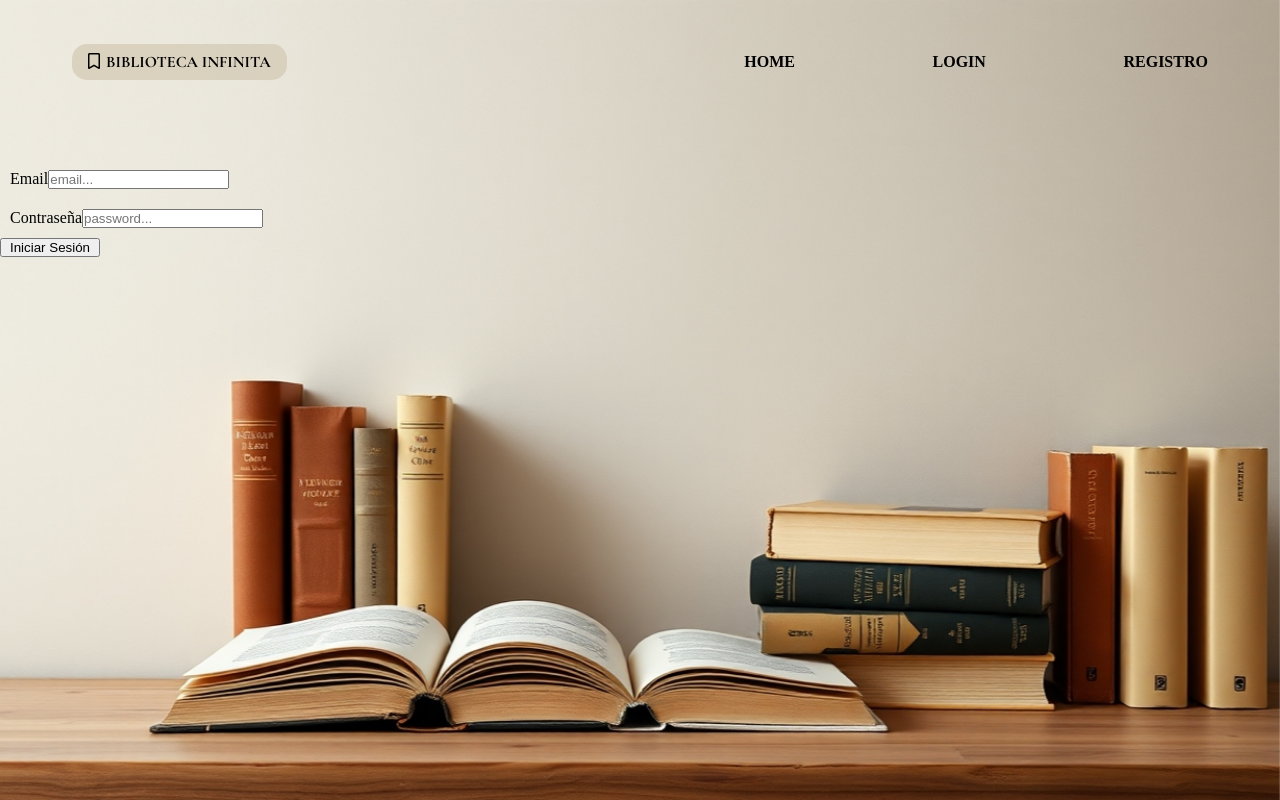
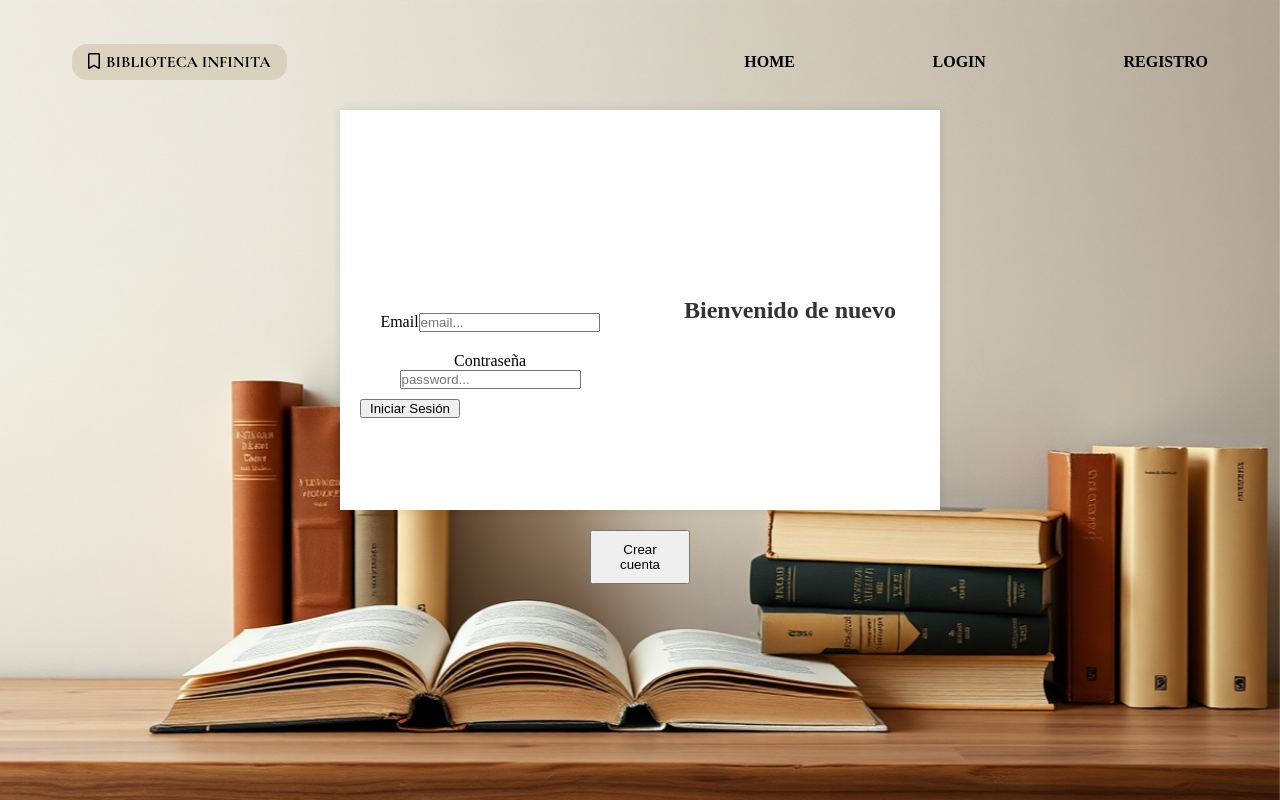
Before and after one commit to raquel-manajreh/BIBLIOTECA-INFINITA, a React (Vite) app: page /login in a window 1280 px wide. Built offline with nearby package versions, Linux system fonts and the light colour scheme; no server answers; a web font is replaced by a local one.

Commit message:
componentes de login y sign up anidados al BookLogin para la animacion de registro e inicio de sesion, por ahora funciona pero no tiene la animacion

```diff
--- a/src/components/App.jsx
+++ b/src/components/App.jsx
@@ -2,12 +2,13 @@ import NavBar from "./NavBar/NavBar";
 import Home from "../Pages/Home/Home";
 import { Route, Routes } from "react-router-dom";
 import Login from "../Pages/Login/Login";
-import SignUp from "../Pages/SignUp/SignUp";
+// import SignUp from "../Pages/SignUp/SignUp";
 import Biblioteca from "../Pages/Biblioteca/Biblioteca";
 import AuthRoute from "./AuthRoutes/AuthRoute";
 
 
 import '../css/App.css';
+import BookLogin from "./BookLogin/BookLogin";
 
 
 function App() {
@@ -18,8 +19,8 @@ function App() {
 
       <Routes >
         <Route path="/" element={<Home />} />
-        <Route path="/login" element={<Login />} />
-        <Route path="/signup" element={<SignUp />} />
+        <Route  path="/login" element={<BookLogin />}/>
+        <Route  path="/signup" element={<BookLogin />}/>
         <Route path="/biblioteca" element={<AuthRoute><Biblioteca /></AuthRoute>} />
       </Routes>
     </div>
--- /dev/null
+++ b/src/components/BookLogin/BookLogin.css
@@ -0,0 +1,36 @@
+.book-container {
+  text-align: center;
+  margin-top: 50px;
+}
+
+.book {
+  width: 600px;
+  height: 400px;
+  display: flex;
+  margin: 0 auto;
+  box-shadow: 0 0 10px rgba(0,0,0,0.1);
+  background: white;
+}
+
+.page {
+  width: 50%;
+  height: 100%;
+  padding: 20px;
+  display: flex;
+  justify-content: center;
+  align-items: center;
+  flex-direction: column;
+  box-sizing: border-box;
+}
+
+.login-extra, .register-extra {
+  font-size: 1.5rem;
+  font-weight: 600;
+  color: #333;
+}
+
+.toggle-button {
+  margin-top: 20px;
+  padding: 10px 20px;
+  cursor: pointer;
+}
--- /dev/null
+++ b/src/components/BookLogin/BookLogin.jsx
@@ -0,0 +1,38 @@
+import { useState } from "react";
+import { useNavigate } from "react-router-dom";
+import Login from "../../Pages/Login/Login";
+import SignUp from "../../Pages/SignUp/SignUp";
+
+import "./BookLogin.css";
+
+function BookLogin() {
+  const [isLogin, setIsLogin] = useState(true);
+  const navigate = useNavigate();
+
+  const togglePage = () => {
+    setIsLogin(!isLogin);
+    navigate(isLogin ? "/signup" : "/login");
+  };
+
+  return (
+    <div className="book-container">
+      <div className="book">
+        <div className="page left">
+          {isLogin ? <Login /> : <div className="register-extra">¡Únete a nosotros!</div>}
+        </div>
+        <div className="page right">
+          {isLogin ? (
+            <div className="login-extra">Bienvenido de nuevo</div>
+          ) : (
+            <SignUp />
+          )}
+        </div>
+      </div>
+      <button onClick={togglePage} className="toggle-button">
+        {isLogin ? "Crear cuenta" : "Iniciar sesión"}
+      </button>
+    </div>
+  );
+}
+
+export default BookLogin;
--- a/vite.config.js
+++ b/vite.config.js
@@ -6,6 +6,6 @@ import tailwindcss from '@tailwindcss/vite'
 export default defineConfig({
   plugins: [
     react(),
-    tailwindcss()
+    tailwindcss(),
   ],
 })
```
